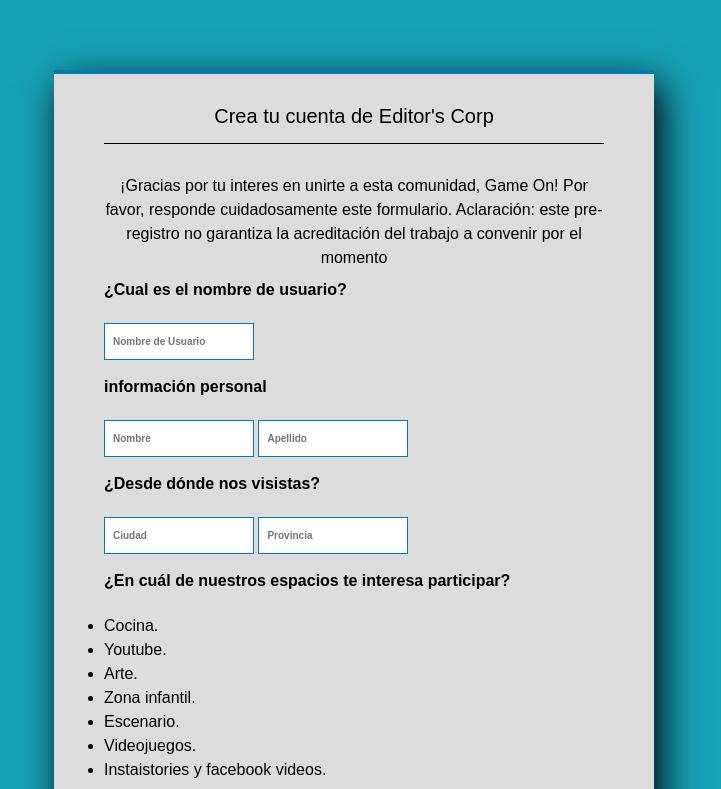
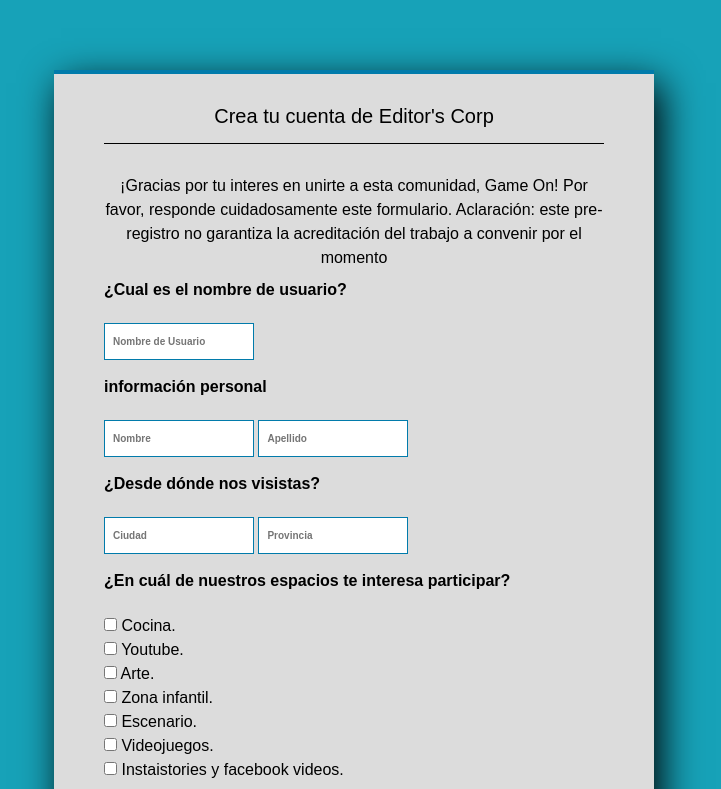
Before and after one commit to Juandiego001/editors-corp-server, a plain HTML site: page registro.html in a window 1280 px wide. Shown: the top 789 px of the page, without its empty margins (286-1007 px from the left). Drawn offline with nearby package versions, Linux system fonts and the light colour scheme.

Commit message:
primer avance proyecto

```diff
--- a/registro.html
+++ b/registro.html
@@ -11,7 +11,7 @@
 
         <!-- FontAwesome -->
         <script src="https://use.fontawesome.com/b4730f0923.js"></script>
-        <link rel="stylesheet" href="sesion_registro.css">
+        <link rel="stylesheet" href="./style/sesion_registro.css">
     </head>
     <body>
         <form action="" class="form-registro">
@@ -26,15 +26,14 @@
             <input class="registro" type="text" name="ciudad" value="" placeholder="Ciudad">
             <input class="registro" type="text" name="provincia" value="" placeholder="Provincia">
             <p>¿En cuál de nuestros espacios te interesa participar?</p>
-            <ul>
-                <li>Cocina.</li>
-                <li>Youtube.</li>
-                <li>Arte.</li>
-                <li>Zona infantil.</li>
-                <li>Escenario.</li>
-                <li>Videojuegos.</li>
-                <li>Instaistories y facebook videos.</li>
-            </ul>
+            <input type="checkbox" name="check" id="check"><span> Cocina.</span><br>
+            <input type="checkbox" name="check" id="check"><span> Youtube.</span><br>
+            <input type="checkbox" name="check" id="check"><span> Arte.</span><br>
+            <input type="checkbox" name="check" id="check"><span> Zona infantil.</span><br>
+            <input type="checkbox" name="check" id="check"><span> Escenario.</span><br>
+            <input type="checkbox" name="check" id="check"><span> Videojuegos.</span><br>
+            <input type="checkbox" name="check" id="check"><span> Instaistories y facebook videos.</span><br>
+
             <p>¡Cuéntanos más al respecto!</p>
             <input class="historia" type="text" name="historia" value="" placeholder="type here/escribe aquí ...">
             <input class="botonr" type="submit" value="Registrarse">
```
Also changed, not shown: inicio_sesion.html (+1 -1 lines), style/sesion_registro.css (renamed from sesion_registro.css).
